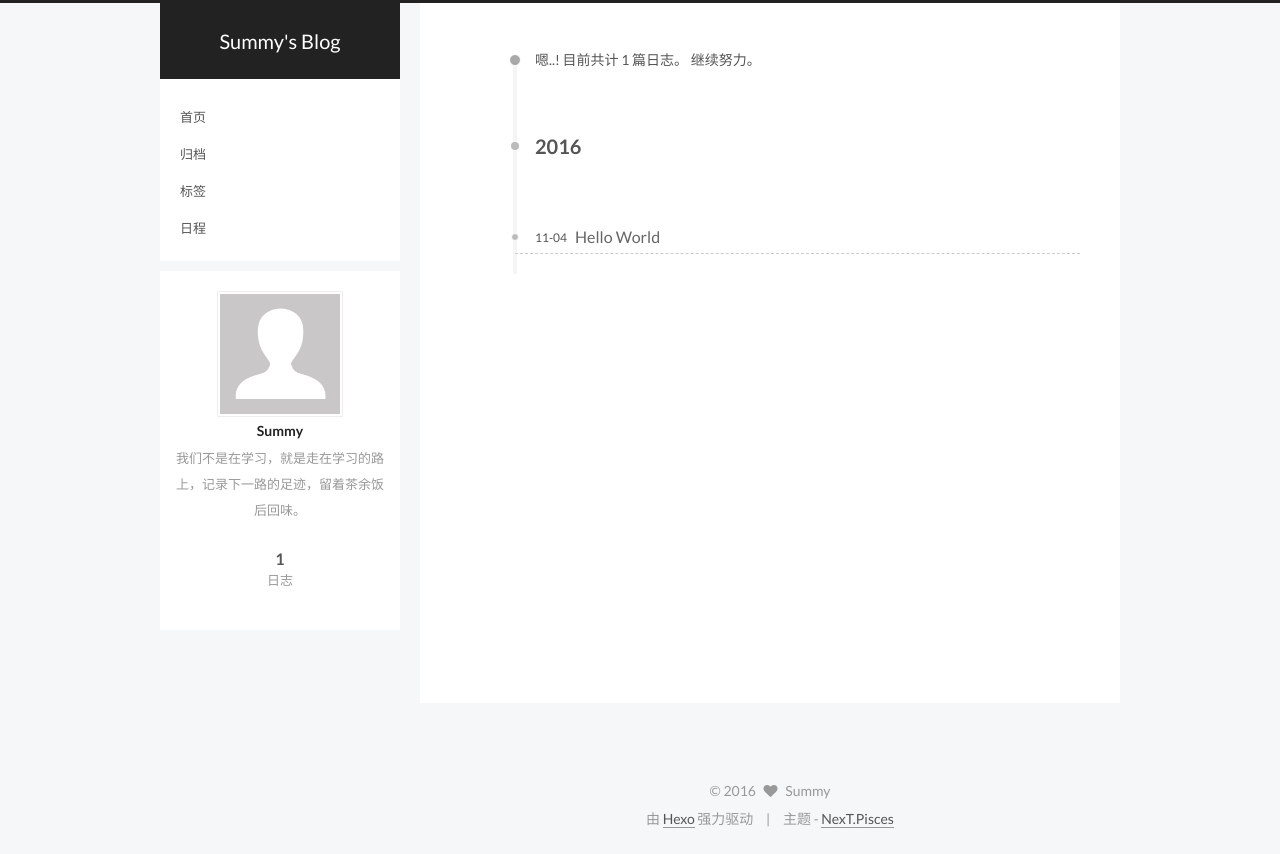
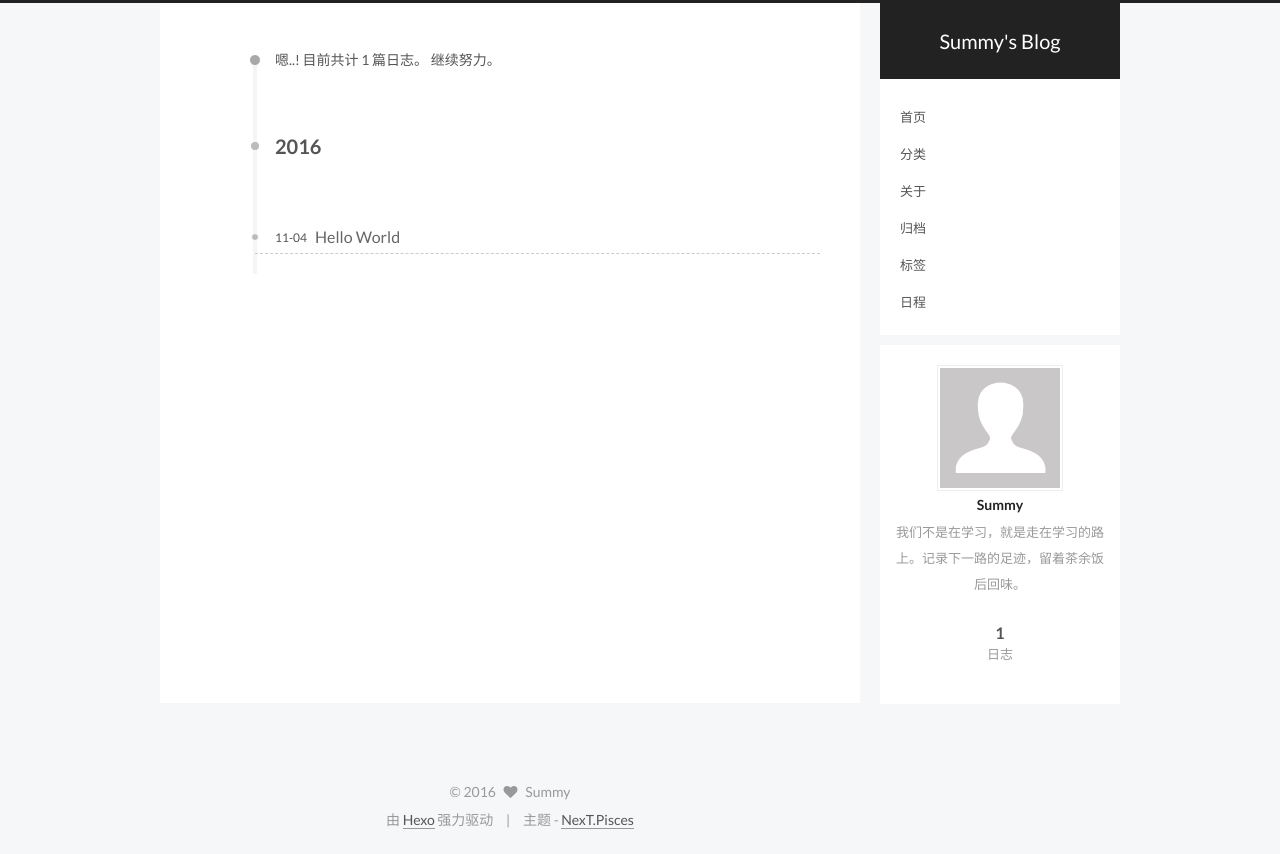
Before and after one commit to SummyGitHub/SummyGitHub.github.io, a plain HTML site: page archives/index.html in a window 1280 px wide. Drawn offline with Linux system fonts and the light colour scheme.

Commit message:
Site updated: 2016-11-04 15:09:05

```diff
--- a/archives/index.html
+++ b/archives/index.html
@@ -84,15 +84,15 @@
 
 
 
-<meta name="description" content="我们不是在学习，就是走在学习的路上，记录下一路的足迹，留着茶余饭后回味。">
+<meta name="description" content="我们不是在学习，就是走在学习的路上。记录下一路的足迹，留着茶余饭后回味。">
 <meta property="og:type" content="website">
 <meta property="og:title" content="Summy's Blog">
 <meta property="og:url" content="http://yoursite.com/archives/index.html">
 <meta property="og:site_name" content="Summy's Blog">
-<meta property="og:description" content="我们不是在学习，就是走在学习的路上，记录下一路的足迹，留着茶余饭后回味。">
+<meta property="og:description" content="我们不是在学习，就是走在学习的路上。记录下一路的足迹，留着茶余饭后回味。">
 <meta name="twitter:card" content="summary">
 <meta name="twitter:title" content="Summy's Blog">
-<meta name="twitter:description" content="我们不是在学习，就是走在学习的路上，记录下一路的足迹，留着茶余饭后回味。">
+<meta name="twitter:description" content="我们不是在学习，就是走在学习的路上。记录下一路的足迹，留着茶余饭后回味。">
 
 
 
@@ -100,7 +100,7 @@
   var NexT = window.NexT || {};
   var CONFIG = {
     scheme: 'Pisces',
-    sidebar: {"position":"left","display":"post"},
+    sidebar: {"position":"right","display":"post"},
     fancybox: true,
     motion: true,
     duoshuo: {
@@ -137,7 +137,7 @@
 
 
 
-  <div class="container one-collumn sidebar-position-left  page-archive  ">
+  <div class="container one-collumn sidebar-position-right  page-archive  ">
     <div class="headband"></div>
 
     <header id="header" class="header" itemscope itemtype="//schema.org/WPHeader">
@@ -173,6 +173,22 @@
           <a href="/" rel="section">
 
             首页
+          </a>
+        </li>
+
+
+        <li class="menu-item menu-item-categories">
+          <a href="/categories" rel="section">
+
+            分类
+          </a>
+        </li>
+
+
+        <li class="menu-item menu-item-about">
+          <a href="/about" rel="section">
+
+            关于
           </a>
         </li>
 
@@ -310,7 +326,7 @@
                src="/images/avatar.gif"
                alt="Summy" />
           <p class="site-author-name" itemprop="name">Summy</p>
-          <p class="site-description motion-element" itemprop="description">我们不是在学习，就是走在学习的路上，记录下一路的足迹，留着茶余饭后回味。</p>
+          <p class="site-description motion-element" itemprop="description">我们不是在学习，就是走在学习的路上。记录下一路的足迹，留着茶余饭后回味。</p>
         </div>
         <nav class="site-state motion-element">
           <div class="site-state-item site-state-posts">
--- a/css/main.css
+++ b/css/main.css
@@ -1564,7 +1564,7 @@ pre .javascript .function {
   width: 4px;
   height: 4px;
   border-radius: 50%;
-  background: #3704d1;
+  background: #79ff57;
 }
 .links-of-blogroll {
   font-size: 13px;
```
Also changed, not shown: 2016/11/04/hello-world/index.html (+19 -3 lines), archives/2016/11/index.html (+22 -6 lines), archives/2016/index.html (+22 -6 lines), index.html (+22 -6 lines).
